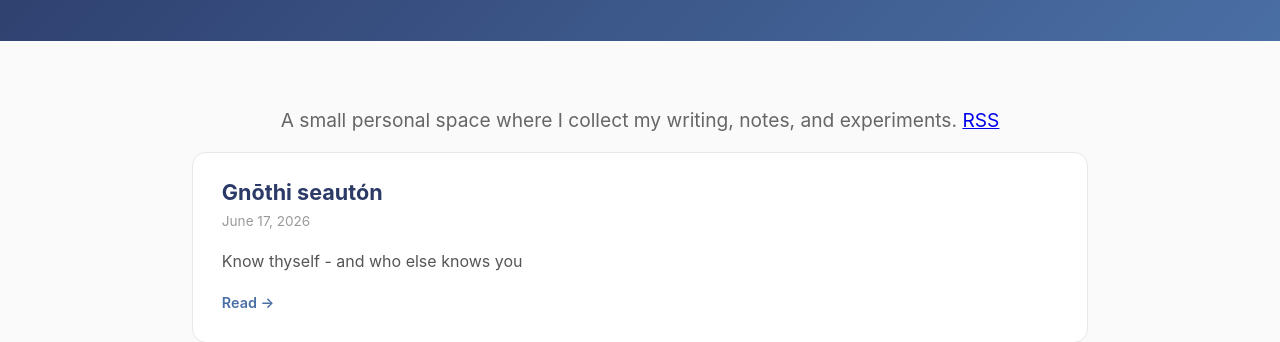
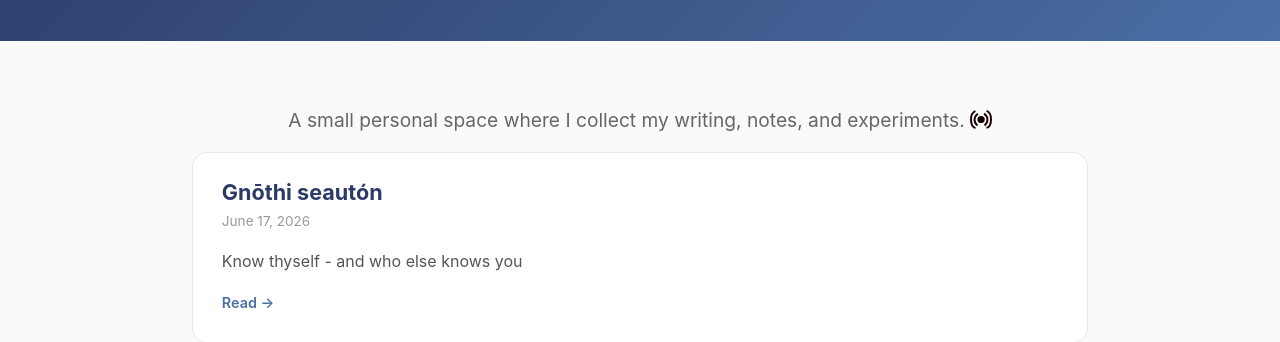
Before and after one commit to nhranitzky/nhranitzky.github.io, a Jekyll site: the page built from index.md, in a window 1280 px wide. Shown: the part 211-553 px from the top of the page. Built offline with Jekyll 4.4.1, drawn with Linux system fonts in a browser that asks for light colours.

Commit message:
rss icon

```diff
--- a/feed.xml
+++ b/feed.xml
@@ -4,7 +4,7 @@
     <title>Norbert Hranitzky</title>
     <link>https://nhranitzky.github.io</link>
     <description>Notes, essays, and experiments</description>
-    <lastBuildDate>Wed, 17 Jun 2026 10:56:41 +0000</lastBuildDate>
+    <lastBuildDate>Wed, 17 Jun 2026 13:07:47 +0000</lastBuildDate>
     <item>
       <title>Gnōthi seautón</title>
       <link>https://nhranitzky.github.io/know_thyself.html</link>
--- a/index.md
+++ b/index.md
@@ -5,7 +5,7 @@ layout: home
 
 <p class="intro">
   A small personal space where I collect my writing, notes, and experiments.
-  <a href="{{ '/feed.xml' | relative_url }}">RSS</a>
+  <a href="{{ '/feed.xml' | relative_url }}"><img src="{{ '/media/rss.svg' | relative_url }}" alt="RSS" style="height: 1em; width: auto; vertical-align: -0.1em;"></a>
 </p>
 
 <div class="doc-list">
```
Also changed, not shown: media/rss.svg (added).
